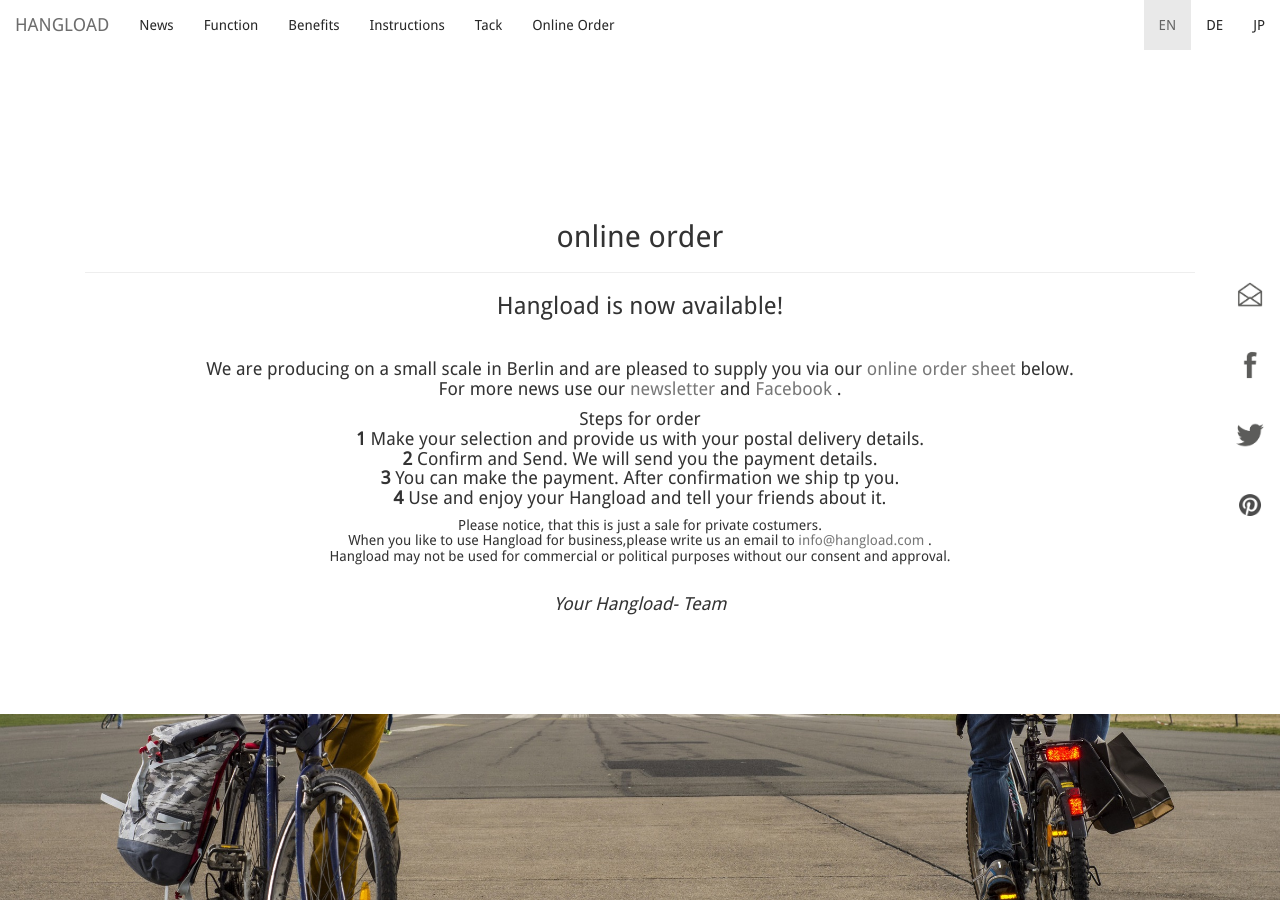
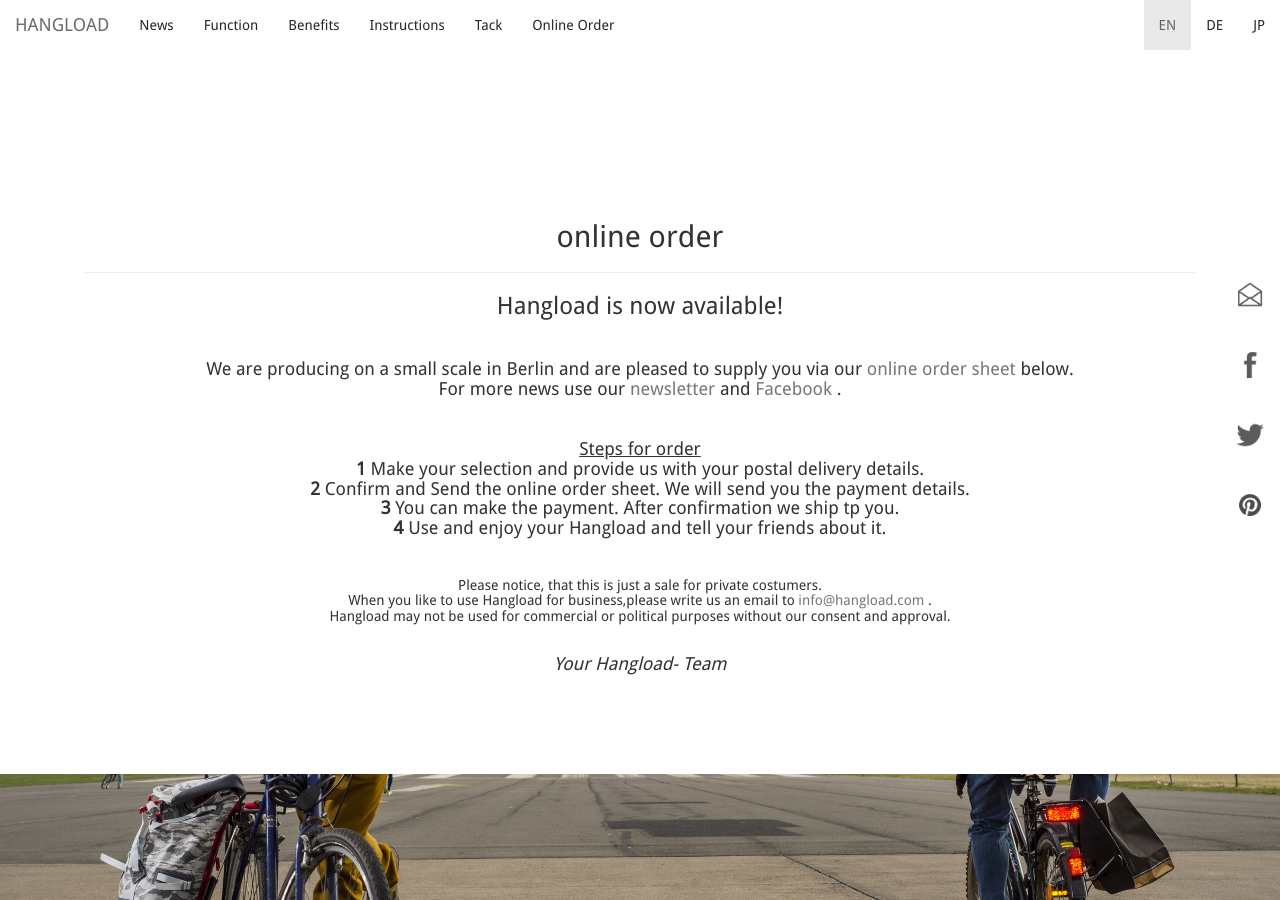
Before and after one commit to bodokaiser/hangload.com, a Jekyll site: the page built from webshop/index.html, in a window 1280 px wide and 900 px high. Built offline with Jekyll 4.4.1, drawn with Linux system fonts in a browser that asks for light colours; nearby versions of some CDN libraries; library files that are not in the unit come from our copies; Markdown is read by kramdown in place of the engine named in the settings.

Commit message:
Update index.html

```diff
--- a/webshop/index.html
+++ b/webshop/index.html
@@ -162,14 +162,16 @@
 supply you via our  <a href="/webshop/#order"> online order sheet </a> below. <br>
 For more news use our <a href="//eepurl.com/SBj6T">newsletter </a> and <a href="//facebook.com/HangLoad">Facebook </a>.
 </h4>
+<br>
 <h4 class="text-center">
-<text-decoration:underline> Steps for order </text-decoration:underline> <br>
+<u> Steps for order </u> <br>
 <strong>1</strong> Make your selection and provide us with your postal delivery details. <br>
-<strong>2</strong> Confirm and Send. We will send you the payment details. <br>
+<strong>2</strong> Confirm and Send the online order sheet. We will send you the payment details. <br>
 <strong>3</strong> You can make the payment. After confirmation we ship tp you. <br>
 <strong>4</strong> Use and enjoy your Hangload and tell your friends about it. <br>
 </h4>
 
+<br>
 <h5 class="text-center">
 Please notice, that this is just a sale for private costumers. <br>
 When you like to use Hangload for business,please write us an email to <a href="mailto:info@hangload.com">info@hangload.com </a>. <br>
```
